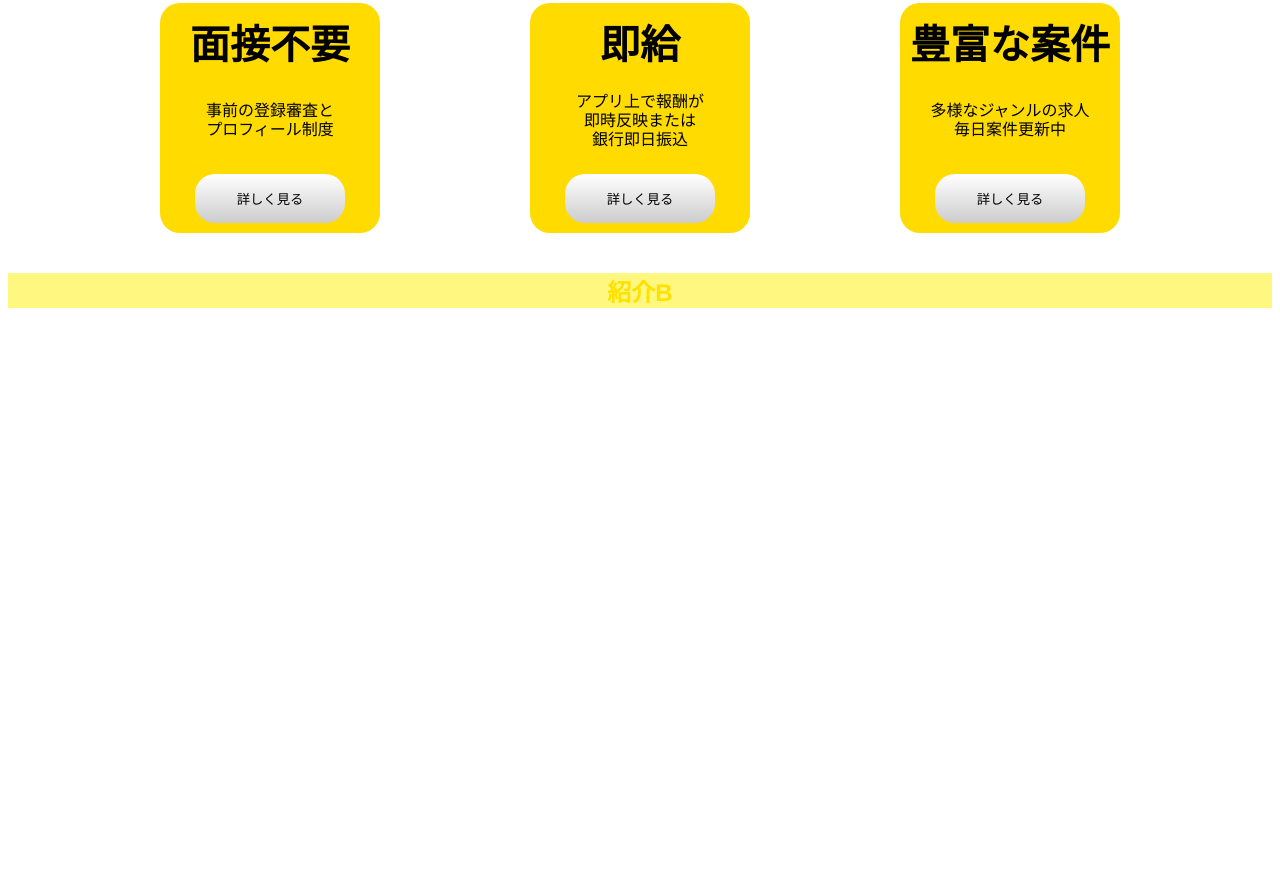
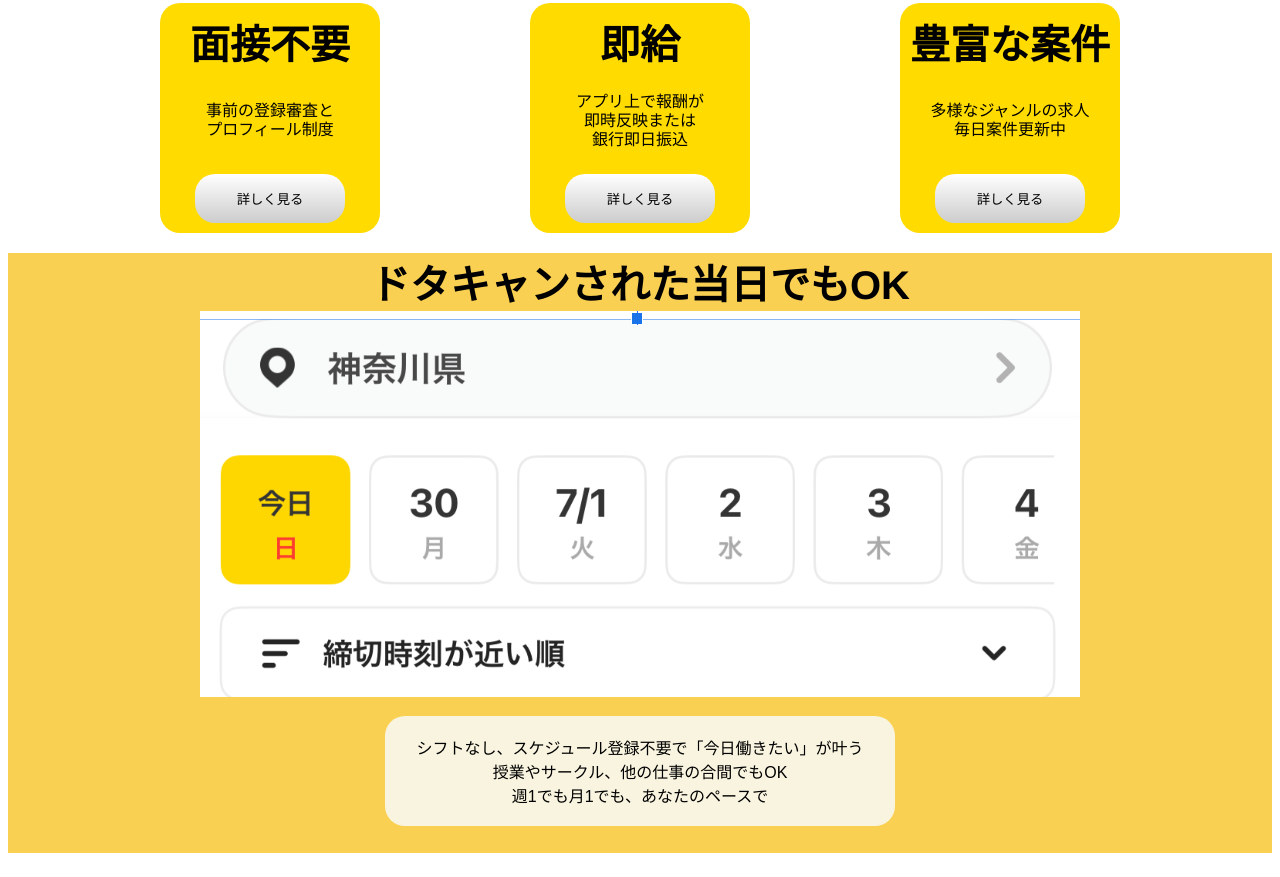
Before and after one commit to SasshaAmiri/timee-lp, a plain HTML site: page index.html in a window 1280 px wide. Shown: the part 328-1205 px from the top of the page. Before the commit the page ends 800 px from the top, so only its background shows below. Drawn offline with Linux system fonts and the light colour scheme.

Commit message:
まりあのコンポーネント編集

```diff
--- a/common.css
+++ b/common.css
@@ -36,7 +36,8 @@
   max-width: 100%;
 }
 .background-yellow {
-  background-color: #fff780;
+  background-color: #FAD053;
+  height:  600px;
 }
 
 .title-shadow {
--- a/index.html
+++ b/index.html
@@ -74,7 +74,12 @@
     <!-- まりあ -->
     <section class="features">
         <div class="background-yellow">
-            <h2 class="common-subtitle">紹介B</h2>
+            <h2 class="common-title">ドタキャンされた当日でもOK </h2>
+            <img class="calendar" src="imgs/calendar.png" alt="calendar">
+            <div class="features__point">
+                <p class="common-text">シフトなし、スケジュール登録不要で「今日働きたい」が叶う<br>授業やサークル、他の仕事の合間でもOK<br>週1でも月1でも、あなたのペースで</p>
+            </div>
+
         </div>
     </section>
     <section class="reviews">
@@ -84,8 +89,8 @@
 
     <!-- たいが -->
     <section class="faq">
-        <h2>まりあ</h2>
-        <p>まりあ</p>
+        <h2>
+        <p>
     </section>
     <section class="contact">
 
--- a/style.css
+++ b/style.css
@@ -97,3 +97,13 @@ body {
   padding: 0;
   z-index: 2;    /* テキストを波線より上に */
 }
+
+.features__point {
+  height: 100px;
+  width: 500px;
+  background-color: #f8f4df;
+  margin: auto;
+  border-radius: 20px;
+  padding: 5px;
+  margin-top: 15px;
+}
```
Also changed, not shown: imgs/calendar.png (renamed from imgs/sozai (5).png).
